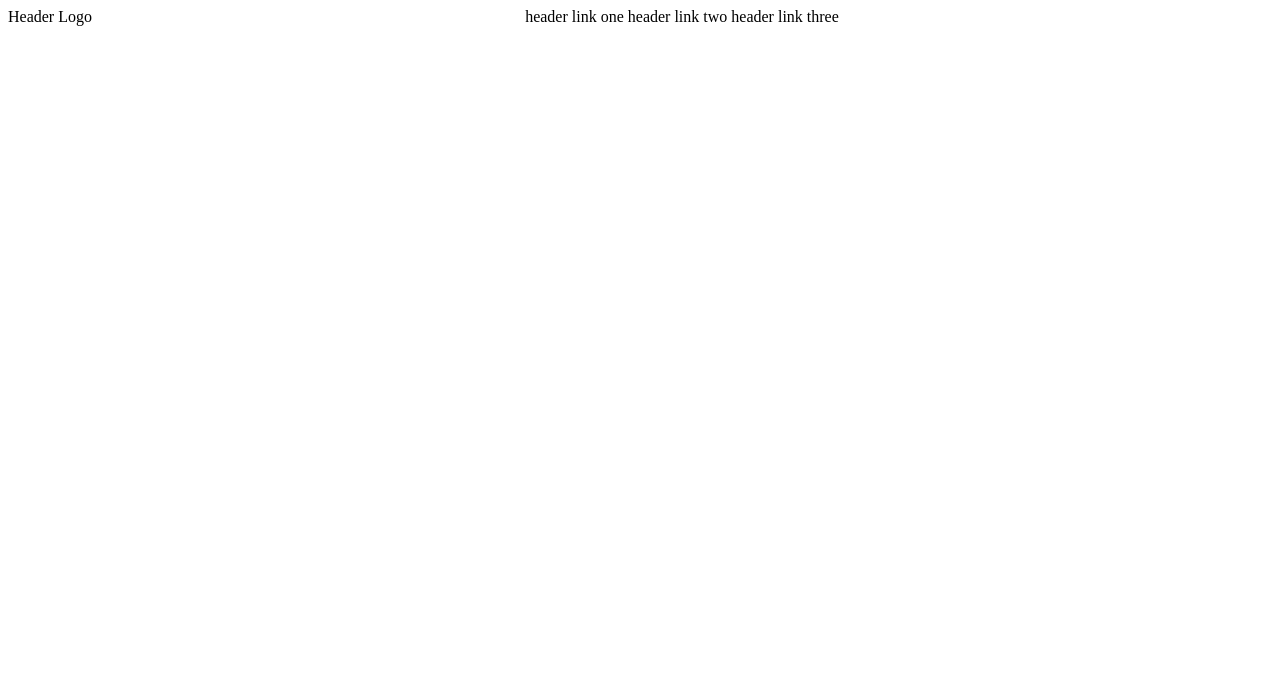
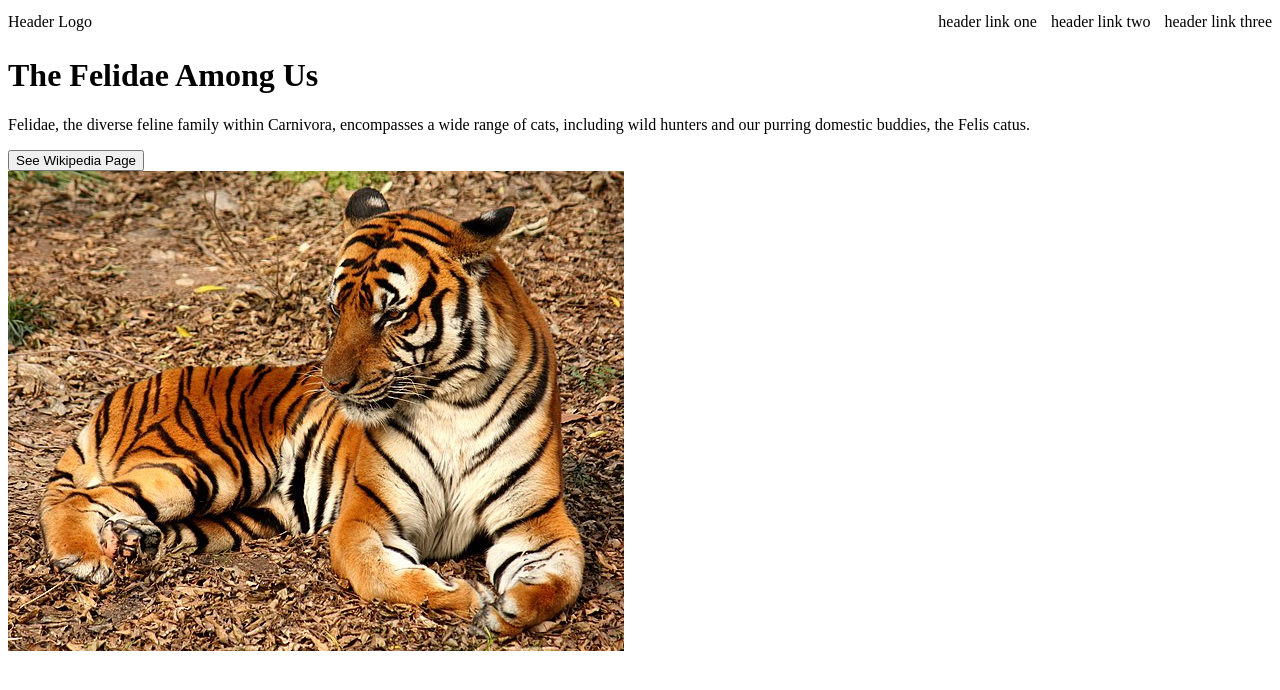
Before and after one commit to Serg1oA/project-felidae, a plain HTML site: page index.html in a window 1280 px wide. Drawn offline with Linux system fonts and the light colour scheme.

Commit message:
HTML for "hero" section + add images and credits

```diff
--- a/index.html
+++ b/index.html
@@ -20,7 +20,19 @@
         </ul>
       </div>
     </div>
-    <div class="section-hero"></div>
+    <div class="section-hero">
+      <div class="hero-left">
+        <h1>The Felidae Among Us</h1>
+        <p>Felidae, the diverse feline family within Carnivora, encompasses a wide range of cats, including wild hunters and our purring domestic buddies, the Felis catus.</p>
+        <a href="https://en.wikipedia.org/wiki/Felidae" target="_blank">
+          <button>See Wikipedia Page</button>
+        </a>
+      </div>
+      <div class="hero-right">
+        <img src="images/south_chinese_tiger.jpeg" alt="South Chinese Tiger">
+      </div>
+      <div class="hero-right"></div>
+    </div>
     <div class="section-info"></div>
     <div class="section-quote"></div>
     <div class="section-action"></div>
--- a/style.css
+++ b/style.css
@@ -5,6 +5,7 @@
 
 .header-logo {
     flex: auto;
+    margin: 5px 0;
 }
 
 .header-links {
@@ -12,16 +13,15 @@
 }
 
 .header-links ul {
-    /*display: flex;
-    flex-direction: row-reverse;*/
     padding: 0;
-    margin: 0;
+    margin: 5px 0;
+    text-align: right;
 }
 
 .header-links ul li {
     display: inline-block;
     list-style-type: none;
-
+    padding-left: 10px;
 }
 
 /* 1 section at a time:
```
Also changed, not shown: images/asian_golden_cat.jpg (added), images/canadian_lynx.jpg (added), images/cougar.jpg (added), images/european_wildcat.jpg (added), images/fishing_cat.jpg (added), images/ocelot.jpg (added), images/serval.jpg (added), images/south_chinese_tiger.jpeg (added), 1 other file.
